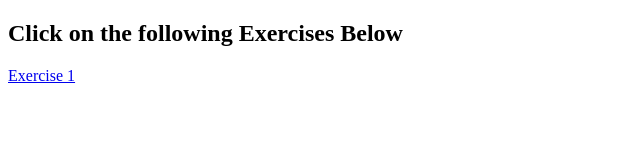
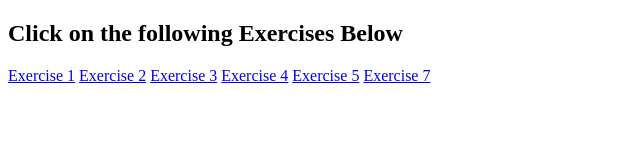
Before and after one commit to JudreRe/Reyes_hw6, a plain HTML site: page index.html in a window 1280 px wide. Shown: the whole page, without its empty margins (0-640 px from the left). Drawn offline with Linux system fonts and the light colour scheme.

Commit message:
Changes to this

```diff
--- a/index.html
+++ b/index.html
@@ -8,5 +8,10 @@
 <body>
     <h2>Click on the following Exercises Below</h2>
     <a href="/html/ex1.hmtl">Exercise 1</a>
+    <a href="/html/ex2.hmtl">Exercise 2</a>
+    <a href="/html/ex3.hmtl">Exercise 3</a>
+    <a href="/html/ex4.hmtl">Exercise 4</a>
+    <a href="/html/ex5.hmtl">Exercise 5</a>
+    <a href="/html/ex7.hmtl">Exercise 7</a>
 </body>
 </html>
```
Also changed, not shown: html/ex2.html (+4 -0 lines), html/ex3.html (+3 -0 lines), html/ex4.html (+2 -0 lines), html/ex5.html (+3 -0 lines).
